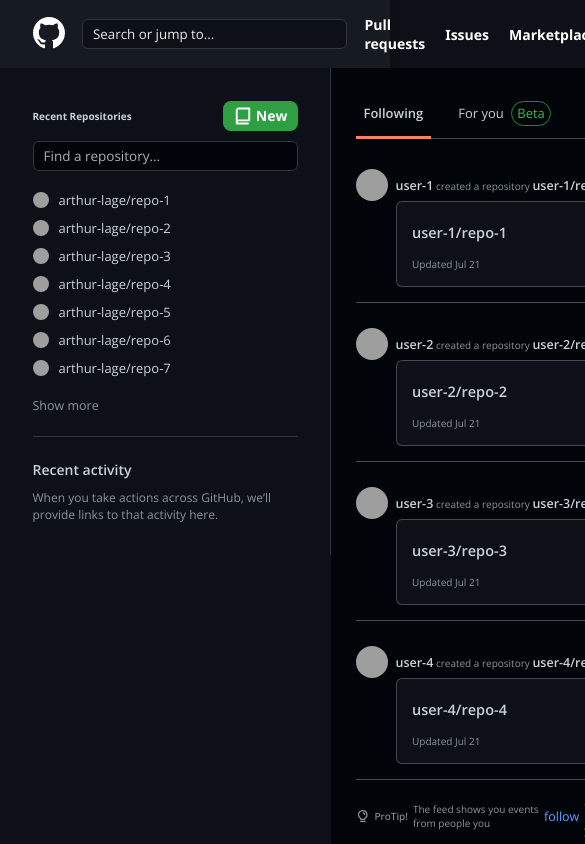
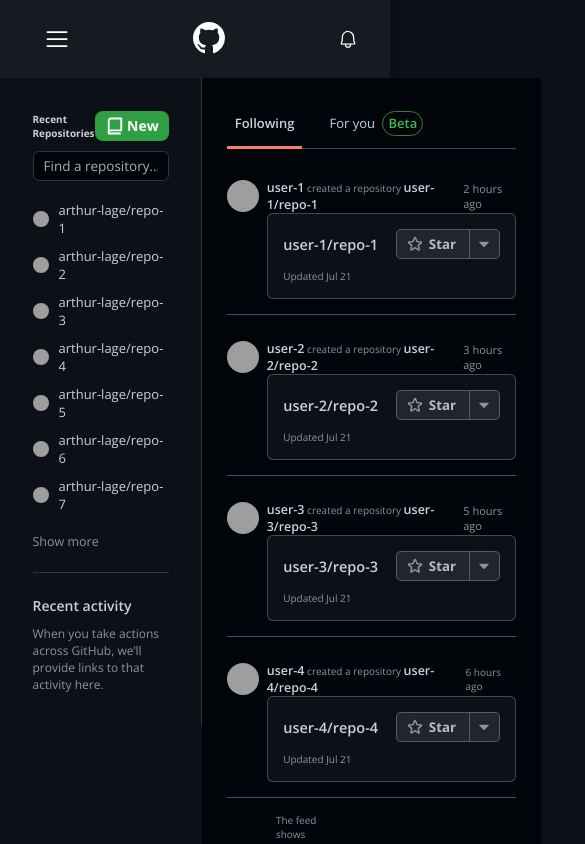
Before and after one commit to arthur-lage/github, a React (Vite) app: page / in a window 390 px wide. Shown: the top 844 px of the page, 585 px wide, since content can reach past the window. Built offline with nearby package versions, Linux system fonts and the light colour scheme; grey boxes are pictures that could not be loaded.

Commit message:
started making app responsive

```diff
--- a/index.html
+++ b/index.html
@@ -12,8 +12,6 @@
       rel="stylesheet"
     />
 
-
-
     <link rel="shortcut icon" href="/logo.png" type="image/png">
   </head>
   <body>
--- a/src/components/Feed/styles.module.scss
+++ b/src/components/Feed/styles.module.scss
@@ -9,7 +9,7 @@
   display: flex;
   flex-direction: column;
   gap: 1.5rem;
-  width: 61.6rem;
+  max-width: 61.6rem;
 }
 
 .tabs {
@@ -44,6 +44,7 @@
   border-radius: 25rem;
   border: 1px solid #238636;
   color: #3fb950;
+  font-weight: 600;
   padding: 0.25rem 0.5rem;
 }
 
@@ -239,7 +240,7 @@
 .latestChanges .change .changelog {
   color: #c9d1d9;
   cursor: pointer;
-  transition: .15s ease;
+  transition: 0.15s ease;
   max-width: 25rem;
 }
 
@@ -272,7 +273,12 @@
 
 .right .exploreRepositoriesWrapper strong {
   color: #c9d1d9;
-  margin-bottom: .75rem;
+  margin-bottom: 0.75rem;
+  cursor: pointer;
+}
+
+.right .exploreRepositoriesWrapper strong:hover {
+  color: #58a6ff;
 }
 
 .exploreRepositories {
@@ -373,6 +379,7 @@
 footer .top div {
   display: flex;
   align-items: center;
+  word-wrap: break-word;
   gap: 0.5rem;
 }
 
@@ -436,3 +443,24 @@
   color: #58a6ff;
   text-decoration: underline;
 }
+
+@media screen and (max-width: 1011px) {
+  .right {
+    display: none;
+  }
+}
+
+@media screen and (max-width: 768px) {
+  .left {
+    width: 100%;
+    max-width: 100vw;
+  }
+
+  footer .bottom .link {
+    display: none;
+  }
+
+  footer .bottom {
+    gap: clamp(5vw, 7vw, 10vw);
+  }
+}
--- /dev/null
+++ b/src/components/Hamburger/index.tsx
@@ -0,0 +1,19 @@
+import { List } from "phosphor-react";
+
+import styles from './styles.module.scss'
+
+type Props = {
+  isMenuOpen: boolean;
+  setIsMenuOpen: (state: boolean) => void;
+};
+
+export function Hamburger({ isMenuOpen, setIsMenuOpen }: Props) {
+  return (
+    <button
+      onClick={() => setIsMenuOpen(!isMenuOpen)}
+      className={styles.container}
+    >
+      <List color="#fff" size={28} />
+    </button>
+  );
+}
--- /dev/null
+++ b/src/components/Hamburger/styles.module.scss
@@ -0,0 +1,14 @@
+.container {
+  display: none;
+  align-items: center;
+  justify-content: center;
+  padding: 1rem;
+  border: 0;
+  background: transparent;
+}
+
+@media screen and (max-width: 768px) {
+  .container {
+    display: flex;
+  }
+}
--- a/src/components/Header/index.tsx
+++ b/src/components/Header/index.tsx
@@ -1,8 +1,10 @@
-import React from "react";
+import React, { useState } from "react";
 import styles from "./styles.module.scss";
 
 import { Link } from "react-router-dom";
 import { Bell, CaretDown, Plus } from "phosphor-react";
+
+import { Hamburger } from "../Hamburger";
 
 type Props = {
   profile: {
@@ -12,8 +14,14 @@
 };
 
 export function Header({ profile }: Props) {
+  const [isMenuOpen, setIsMenuOpen] = useState<boolean>(false);
+
   return (
     <header className={styles.header}>
+      <Hamburger
+        isMenuOpen={isMenuOpen}
+        setIsMenuOpen={setIsMenuOpen}
+      />
       <nav className={styles.nav}>
         <Link className={styles.logo} to="/">
           <svg
@@ -51,14 +59,14 @@
         </ul>
       </nav>
       <section className={styles.actions}>
-        <button className="notifications-button">
+        <button className={styles.notificationsButton}>
           <Bell size={20} color="#fff" />
         </button>
-        <button className="new-button">
+        <button className={styles.newButton}>
           <Plus size={20} color="#fff" />
           <CaretDown size={10} weight="fill" color="#fff" />
         </button>
-        <button className="profile-button">
+        <button className={styles.profileButton}>
           <img src={profile.avatar} alt={profile.name} />
           <CaretDown size={10} weight="fill" color="#fff" />
         </button>
--- a/src/components/Header/styles.module.scss
+++ b/src/components/Header/styles.module.scss
@@ -78,3 +78,35 @@
   height: 2rem;
   border-radius: 50%;
 }
+
+@media screen and (max-width: 1011px) {
+  .nav ul li a {
+    font-size: 1.25rem;
+  }
+
+  .actions {
+    gap: 0.75rem;
+  }
+
+  .searchBar input {
+    width: 21.5rem;
+  }
+}
+
+@media screen and (max-width: 768px) {
+  .nav ul {
+    display: none;
+  }
+
+  .searchBar {
+    display: none;
+  }
+
+  .actions .newButton {
+    display: none;
+  }
+
+  .actions .profileButton {
+    display: none;
+  }
+}
--- a/src/components/Sidebar/styles.module.scss
+++ b/src/components/Sidebar/styles.module.scss
@@ -1,12 +1,12 @@
 .container {
-  width: 33.725rem;
+  max-width: 33.725rem;
   display: flex;
   flex-direction: column;
   background: #0d1117;
   border-right: 1px solid #30363d;
   height: 100%;
   padding: 3.25rem;
-  grid-area: "sidebar";
+  // width: 50%;
 }
 
 .recentRepositories {
@@ -52,7 +52,8 @@
 .recentRepositories .searchBar input {
   background: #010409;
   border-radius: 0.6rem;
-  width: 26.5rem;
+  max-width: 26.5rem;
+  width: 100%;
   color: #fff;
   font-size: 1.35rem;
   padding: 0.5rem 1rem;
```
